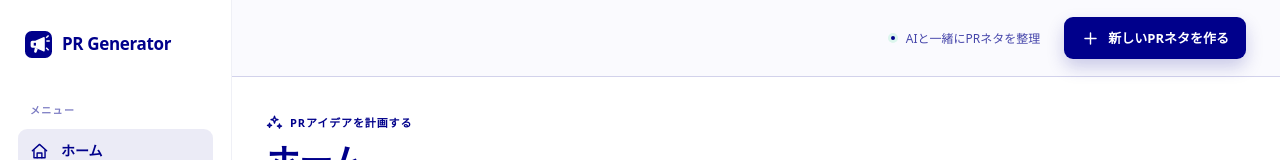
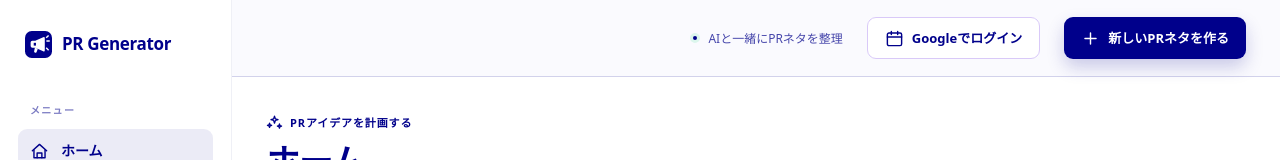
Before and after one commit to CHU1PC/PR-TIMES-HACKATHON, a React (Vite) app in the folder frontend/: page / in a window 1280 px wide. Shown: the top 160 px of the page. Built offline with nearby package versions, Linux system fonts and the light colour scheme; no server answers.

Commit message:
feat: put a google login button in the header

```diff
--- a/frontend/src/components/AppHeader.tsx
+++ b/frontend/src/components/AppHeader.tsx
@@ -1,5 +1,8 @@
+import { useEffect, useRef, useState } from "react";
+import { calendarLoginUrl, calendarStatus } from "@/api";
 import { Icon } from "@/components/Icon";
 import { Link } from "@/router";
+import type { CalendarStatus } from "@/types";
 
 interface AppHeaderProps {
   currentPath: string;
@@ -7,6 +10,27 @@ interface AppHeaderProps {
 
 export function AppHeader({ currentPath }: AppHeaderProps) {
   const isEntry = currentPath === "/entry";
+  const [status, setStatus] = useState<CalendarStatus | null>(null);
+  const [checked, setChecked] = useState(false);
+  const controllerRef = useRef<AbortController | null>(null);
+
+  useEffect(() => {
+    const controller = new AbortController();
+    controllerRef.current = controller;
+
+    void calendarStatus(controller.signal).then((result) => {
+      if (controller.signal.aborted) return;
+      setChecked(true);
+      setStatus(result.ok ? result.data : null);
+    });
+
+    return () => {
+      controller.abort();
+    };
+  }, []);
+
+  // 連携済みなら出さない。未設定と分かっているときも, 押しても 503 なので出さない
+  const showLogin = checked && !status?.connected && status?.configured !== false;
 
   return (
     <header className="app-header">
@@ -20,6 +44,13 @@ export function AppHeader({ currentPath }: AppHeaderProps) {
           <span aria-hidden="true" />
           AIと一緒にPRネタを整理
         </p>
+
+        {showLogin ? (
+          <a href={calendarLoginUrl()} className="app-header__action app-header__action--secondary">
+            <Icon name="calendar" size={19} />
+            <span>Googleでログイン</span>
+          </a>
+        ) : null}
 
         {isEntry ? (
           <Link to="/" className="app-header__action app-header__action--secondary">
--- a/frontend/src/pages/HomePage.tsx
+++ b/frontend/src/pages/HomePage.tsx
@@ -1,9 +1,9 @@
 import { useCallback, useEffect, useMemo, useRef, useState } from "react";
-import { calendarEvents, calendarLoginUrl, calendarStatus } from "@/api";
+import { calendarEvents, calendarStatus } from "@/api";
 import { Icon } from "@/components/Icon";
 import { formatDate } from "@/lib/date";
 import { Link } from "@/router";
-import type { CalendarEvent, CalendarStatus } from "@/types";
+import type { CalendarEvent } from "@/types";
 
 /** 日セルとランキングに出す1件。Google の予定を画面用に均したもの */
 interface DayEvent {
@@ -75,7 +75,6 @@ function entryPath(eventDate: string, title?: string): string {
 export function HomePage() {
   const now = new Date();
   const [visibleMonth, setVisibleMonth] = useState(() => ({ year: now.getFullYear(), month: now.getMonth() }));
-  const [status, setStatus] = useState<CalendarStatus | null>(null);
   const [events, setEvents] = useState<DayEvent[]>([]);
 
   const controllerRef = useRef<AbortController | null>(null);
@@ -97,8 +96,10 @@ export function HomePage() {
 
     const current = await calendarStatus(controller.signal);
     if (controller.signal.aborted) return;
-    if (!current.ok) return;
-    setStatus(current.data);
+    if (!current.ok) {
+      setEvents([]);
+      return;
+    }
 
     // 未連携・未設定は予定を出さない。空のカレンダーだけ残す
     if (!current.data.configured || !current.data.connected) {
@@ -117,8 +118,8 @@ export function HomePage() {
       controller.signal,
     );
     if (controller.signal.aborted) return;
+    // 401 はセッション切れ。未連携と同じく予定を出さない
     if (!result.ok) {
-      if (result.kind === "unauthorized") setStatus({ ...current.data, connected: false });
       setEvents([]);
       return;
     }
@@ -178,13 +179,7 @@ export function HomePage() {
             <p className="section-heading__kicker">SCHEDULE</p>
             <h2 id="calendar-title" className="calendar-card__title">カレンダー</h2>
           </div>
-          {status?.configured && !status.connected ? (
-            <a href={calendarLoginUrl()} className="button button--small">
-              Googleカレンダーと連携する
-            </a>
-          ) : (
-            <p>日付を選択すると、PRネタの作成を始められます。</p>
-          )}
+          <p>日付を選択すると、PRネタの作成を始められます。</p>
         </div>
 
         <div className="calendar-toolbar">
```
